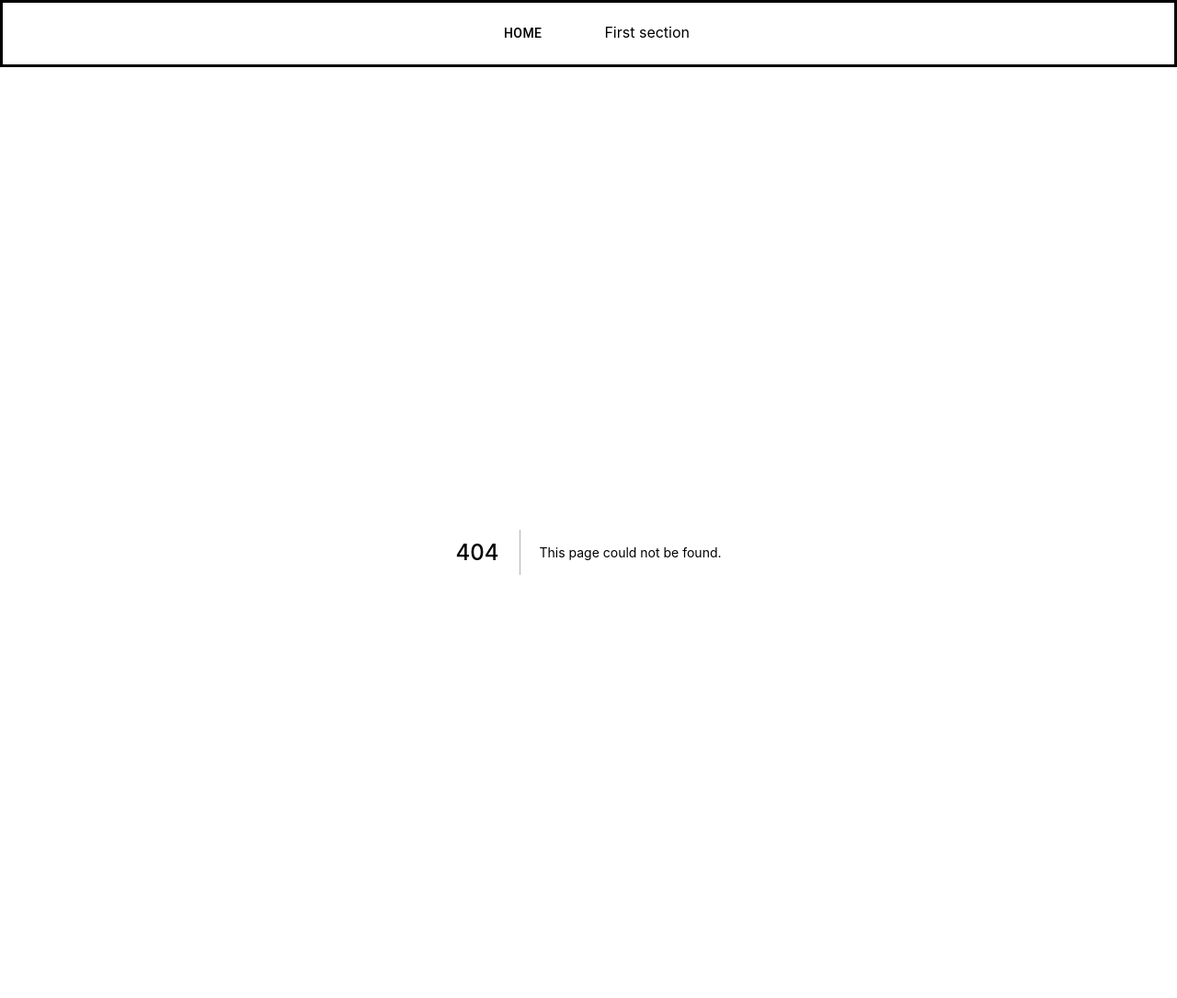
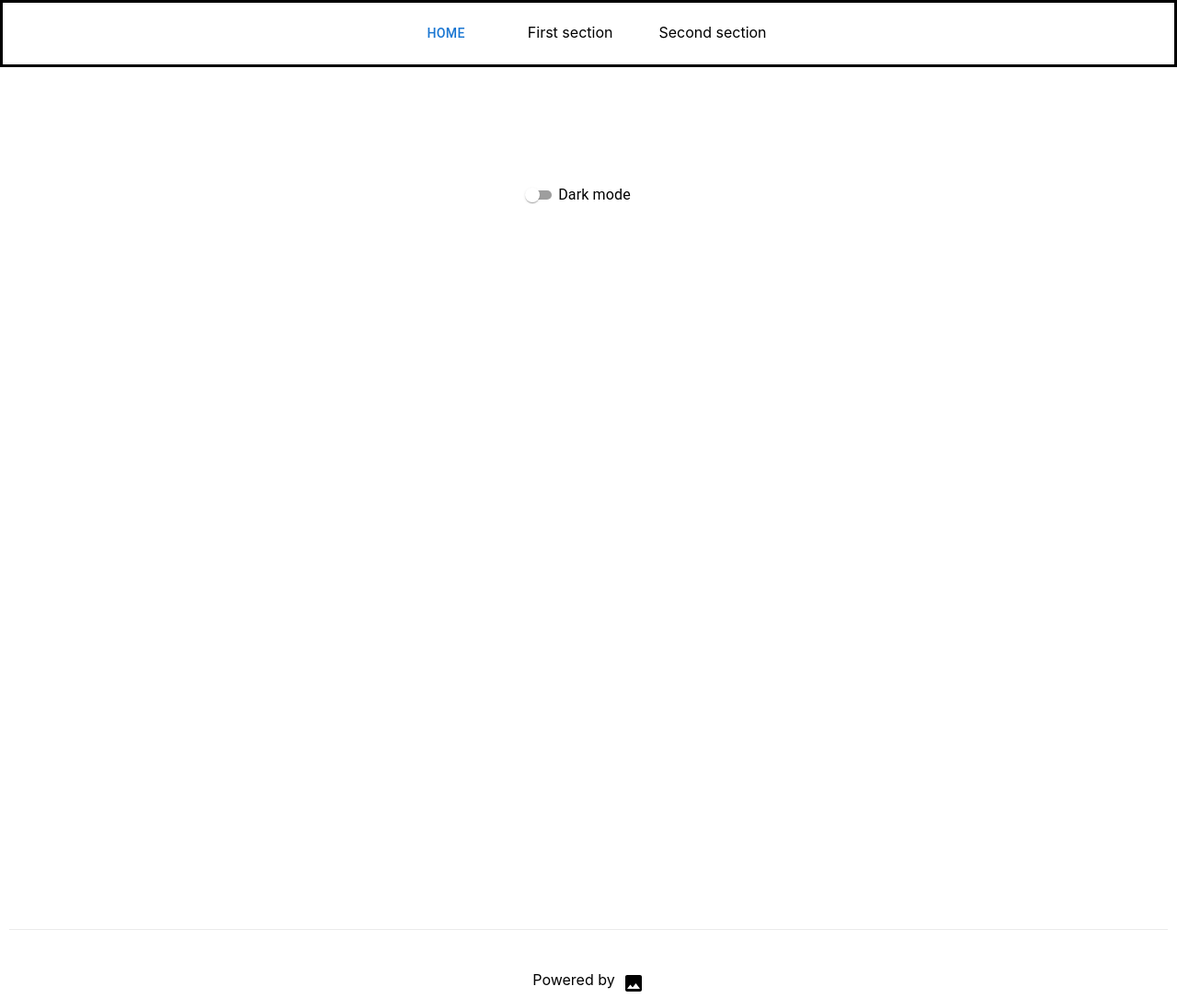
Before and after one commit to DantesSagan/materialNextReact, a Next.js app: page /switch in a window 1280 px wide. Before the commit this address had no page. Shown: the whole page at 92% size. Before the commit the page ends 1000 px from the top, so only its background shows below. Built offline with nearby package versions, Linux system fonts and the light colour scheme.

Commit message:
11 switch button like for example switching between light/dark mod

```diff
--- /dev/null
+++ b/components/layout/footer.js
@@ -0,0 +1,22 @@
+import { Image } from '@mui/icons-material';
+import React from 'react';
+import styles from '../../styles/Home.module.css';
+
+export default function Footer() {
+  return (
+    <footer className={styles.footer} style={{ textAlign: 'center' }}>
+      <div style={{ bottom: 0, position: 'absolute', left: 0, right: 0 }}>
+        <a
+          href='https://vercel.com?utm_source=create-next-app&utm_medium=default-template&utm_campaign=create-next-app'
+          target='_blank'
+          rel='noopener noreferrer'
+        >
+          Powered by{' '}
+          <span className={styles.logo}>
+            <Image src='/vercel.svg' alt='Vercel Logo' width={72} height={16} />
+          </span>
+        </a>
+      </div>
+    </footer>
+  );
+}
--- a/components/layout/navbar.js
+++ b/components/layout/navbar.js
@@ -1,7 +1,7 @@
-import { Stack, Button, IconButton, ButtonGroup } from '@mui/material';
+import { Stack, Button, ButtonGroup } from '@mui/material';
 import Link from 'next/link';
 
-export default function Navbar() {
+export default function Navbar({ color }) {
   // const seed = seedDatabse(firebaseLib);
   // console.log(seed);
   //   const router = useRouter();
@@ -80,22 +80,10 @@ export default function Navbar() {
         <div id='navbar'>
           {' '}
           <div className='' style={{ display: 'inline-block' }}>
-            <Button
-              className='buttonM '
-              style={{
-                color: 'black',
-              }}
-            >
+            <Button className='buttonM'>
               {' '}
-              <li
-                className='button'
-                style={{
-                  color: 'black',
-                }}
-              >
-                <Link href='/'>
-                  <a>Home</a>
-                </Link>
+              <li className='button'>
+                <Link href='/'>Home</Link>
               </li>
             </Button>{' '}
           </div>
@@ -136,6 +124,25 @@ export default function Navbar() {
                         <a>Link to Toggle-button</a>
                       </Link>
                     </Button>
+                  </ButtonGroup>
+                </Stack>
+              </div>
+            </section>{' '}
+          </div>
+          <div className='' style={{ display: 'inline-block' }}>
+            <section className='buttonM dropdown'>
+              Second section
+              <div className='dropdown-content'>
+                {' '}
+                <Stack direction='row' display='inline-block'>
+                  {/* You can specify thig group on buttons with variant/orientation*/}
+                  <ButtonGroup
+                    variant='contained'
+                    orientation='vertical'
+                    size='small'
+                    color='secondary'
+                    aria-label='alignment button group'
+                  >
                     <Button variant='contained'>
                       {' '}
                       <Link href='/textfield'>
--- a/pages/_app.js
+++ b/pages/_app.js
@@ -1,14 +1,20 @@
+import { useState } from 'react';
+import Footer from '../components/layout/footer';
 import Navbar from '../components/layout/navbar';
 import '../styles/globals.css';
 import '../styles/navbar.css';
 
 export default function MyApp({ Component, pageProps }) {
+  const [checked, setChecked] = useState(false);
+  const bgColor = checked ? 'black' : 'white';
+  const color = checked ? 'white' : 'black';
   return (
-    <div>
-      <Navbar />
-      <div style={{ minHeight: '50vh', textAlign: 'center' }}>
-        <Component {...pageProps} />
+    <div style={{ backgroundColor: bgColor, color: color }}>
+      <Navbar  color={color} />
+      <div style={{ minHeight: '100vh', textAlign: 'center' }}>
+        <Component {...pageProps} checked={checked} setChecked={setChecked} />
       </div>
+      <Footer />
     </div>
   );
 }
--- /dev/null
+++ b/pages/switch/index.tsx
@@ -0,0 +1,24 @@
+import { Box, FormControlLabel, Switch } from '@mui/material';
+import React, { useState } from 'react';
+
+export default function SwitchIndex({ checked, setChecked }) {
+  console.log(checked);
+  const handleChange = (event: React.ChangeEvent<HTMLInputElement>) => {
+    setChecked(event.target.checked);
+  };
+  return (
+    <Box>
+      <FormControlLabel
+        label='Dark mode'
+        control={
+          checked ? (
+            <Switch size='small' color='success' />
+          ) : (
+            <Switch size='small' color='primary' />
+          )
+        }
+        onChange={handleChange}
+      />
+    </Box>
+  );
+}
--- a/styles/Home.module.css
+++ b/styles/Home.module.css
@@ -13,6 +13,8 @@
 }
 
 .footer {
+  margin: 10px;
+  position: relative;
   display: flex;
   flex: 1;
   padding: 2rem 0;
--- a/styles/navbar.css
+++ b/styles/navbar.css
@@ -13,6 +13,8 @@
 }
 
 .dropdown:hover .dropdown-content {
+  position: absolute;
+  background-color: black;
   display: block;
   border-radius: 15px;
 }
@@ -24,14 +26,12 @@
   border-radius: 10px;
   display: block;
   text-align: center;
-  color: black;
   background-color: 'white';
   transition: 0.2s;
 }
 
 .buttonM:hover {
   background-position: right center;
-  color: black;
   text-shadow: -1px 0 black, 0 0px black, 1px 0 black, 0 -1px black;
   outline: 5px solid tomato;
 }
@@ -43,7 +43,6 @@
   text-align: center;
   transition: 0.2s;
   background-size: 200% auto;
-  color: white;
   border-radius: 10px;
   display: block;
 }
@@ -51,7 +50,6 @@
   outline: thick double white;
   background-color: 'white';
   background-position: right center;
-  color: white;
   text-shadow: -1px 0 black, 0 0px black, 1px 0 black, 0 -1px black;
 }
 
```
Also changed, not shown: pages/index.js (+0 -13 lines).
